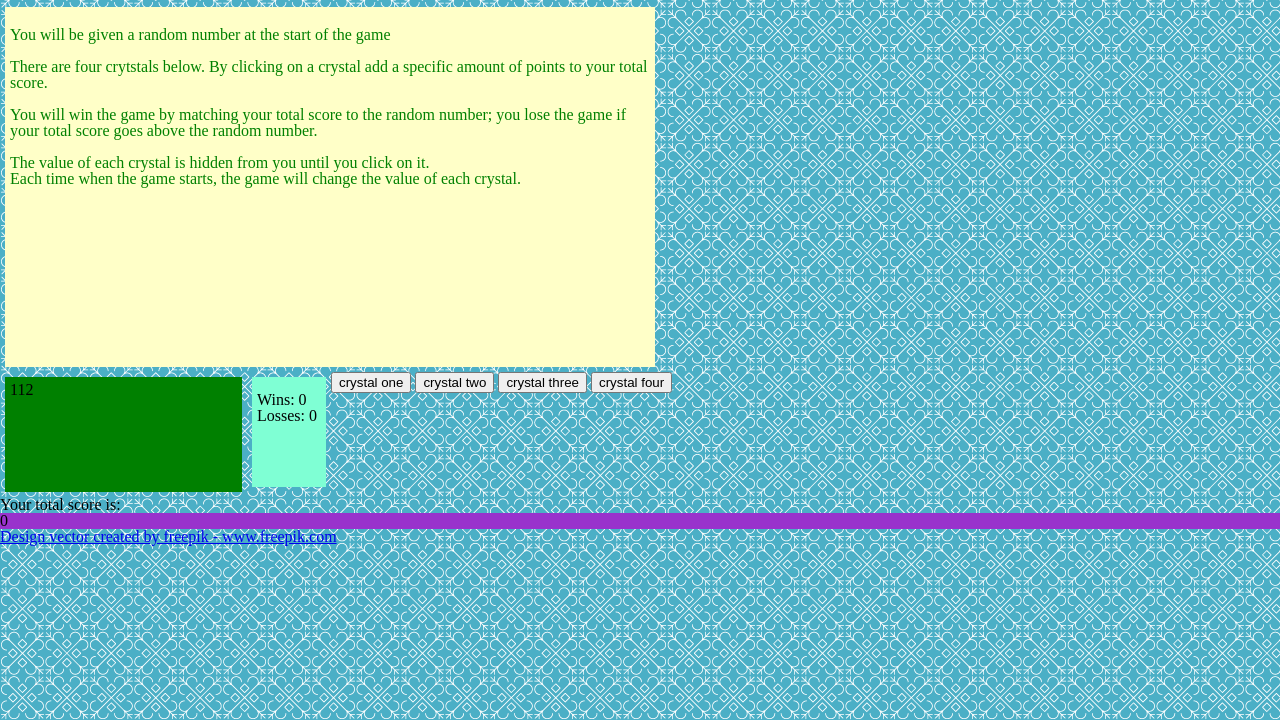
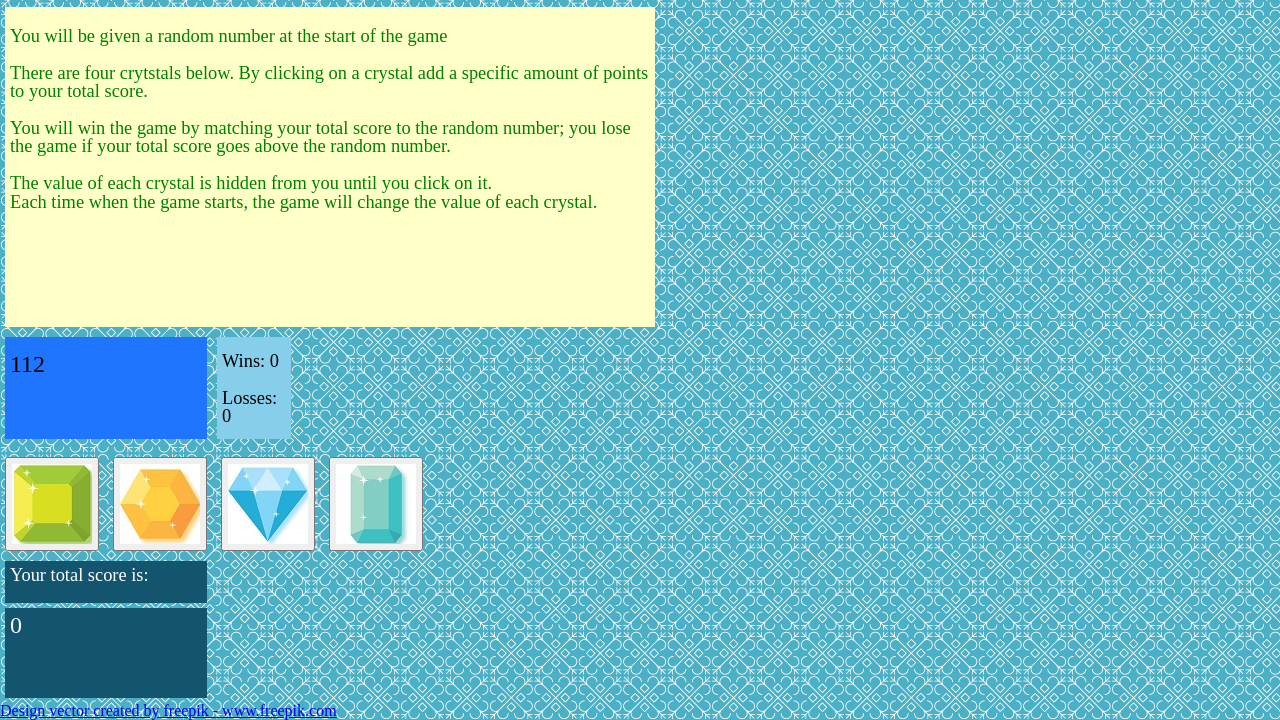
Before and after one commit to mosfad/unit-4-game, a plain HTML site: page index.html in a window 1280 px wide. Shown: the part 80-800 px from the top of the page. Drawn offline with nearby package versions, Linux system fonts and the light colour scheme.

Commit message:
Added the crystal buttons and different background colors for various text elements; aligned elements in container-1 div using a Flexbox

```diff
--- a/assets/css/style.css
+++ b/assets/css/style.css
@@ -18,31 +18,64 @@ header{
     background: #ffffc8;
     color: #008000;
     width: 50%;
-    height: 40%;
+    height: 35%;
     margin: 5px;
     padding: 20px 5px;
+    font-size: 1.15em;
 
 }
 
+.container-1 {
+    height: 15%;
+    display: flex;
+    flex-flow: row wrap;
+    justify-content: flex-start;
+}
+
 #random-number{
-    background: #008000;
+    background: #1f75fe;
     width: 15%;
-    height: 10%;
+    height: 60%;
     margin: 5px;
-    padding: 5px 40px 30px 5px;
-    float: left;
+    padding: 15px 5px;
+    font-size: 1.5em;
+
 }
 
 .gameStats{
-    background: #7fffd4;
+    background: #87ceeb;
     width: 5%;
+    height: 60%;
     margin: 5px;
     padding: 15px 5px;
-    height: 10%;
-    float: left;
+    font-size: 1.15em;
+
+
 
 }
 
 .text-score, #total-score{
-    clear: both;
+    background: #13546f;
+    width: 15%;
+    height: 10%;
+    margin: 5px;
+    padding: 5px;
+    color: #ffffff;
+
 }
+.text-score{
+    height: 4%;
+    font-size: 1.15em;
+}
+#total-score{
+    font-size: 1.5em;
+}
+
+img{
+    margin: 0;
+    padding: 0;
+}
+.crystals{
+    margin: 5px;
+    padding: 5px;
+}
--- a/index.html
+++ b/index.html
@@ -41,28 +41,33 @@
             of each crystal.
         </p>
     </div>
+    <div class="container-1">
         <div id="random-number">
             <p></p>
         </div>
         <div class="gameStats">
-        <p id="number-wins">Wins: <span>0</span></p>
+            <p id="number-wins">Wins: <span>0</span></p><br>
             <p id="number-losses">Losses: <span>0</span></p>
 
         </div>
+    </div>
+
     <!-- Images of crystals will go in the corresponding buttons.-->
     <div class="buttons-crystals">
-        <button class="crystals" id="crystal-1">crystal one</button>
-        <button class="crystals" id="crystal-2">crystal two</button>
-        <button class="crystals" id="crystal-3">crystal three</button>
-        <button class="crystals" id="crystal-4">crystal four</button>
+        <button class="crystals" id="crystal-1"><img src="assets/images/crystal_1.jpg" alt="crystal one"></button>
+        <button class="crystals" id="crystal-2"><img src="assets/images/crystal_2.jpg" alt="crystal two"></button>
+        <button class="crystals" id="crystal-3"><img src="assets/images/crystal_3.jpg" alt="crystal three"></button>
+        <button class="crystals" id="crystal-4"><img src="assets/images/crystal_4.jpg" alt="crystal four"></button>
     </div>
-
+    <div class="container-2">
         <div class="text-score">
             <p>Your total score is: </p>
         </div>
-    <div id="total-score" style="background-color:darkorchid;">
+        <div id="total-score">
             <p>0</p>
         </div>
+    </div>
+
     <footer id="attribution">
         <p><a href="https://www.freepik.com/free-photos-vectors/design">Design vector created by freepik - www.freepik.com</a></p>
     </footer>
```
Also changed, not shown: assets/images/crystal_1.jpg (added), assets/images/crystal_2.jpg (added), assets/images/crystal_3.jpg (added), assets/images/crystal_4.jpg (added). Lines whose indentation alone changed are shown as unchanged.
